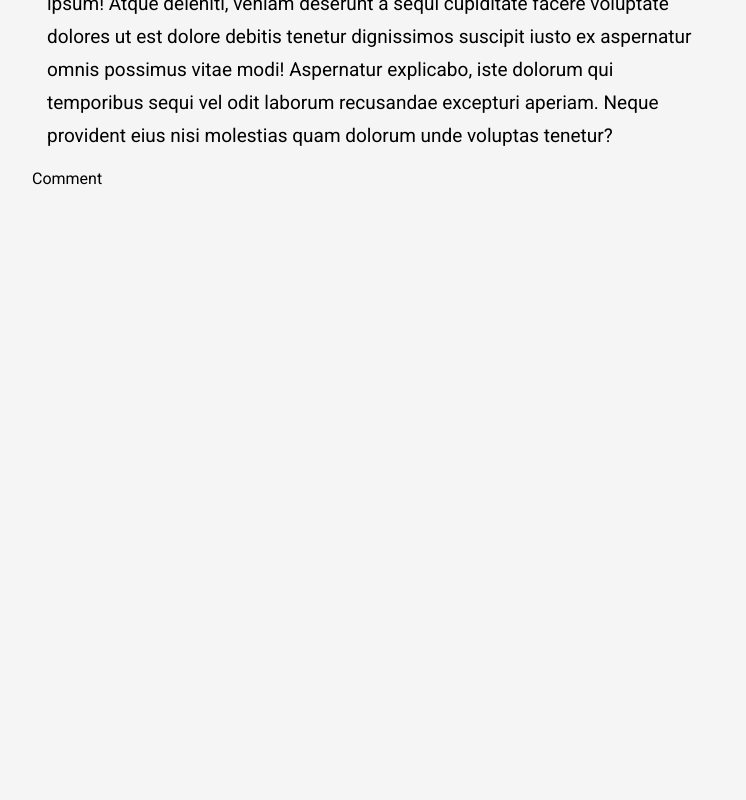
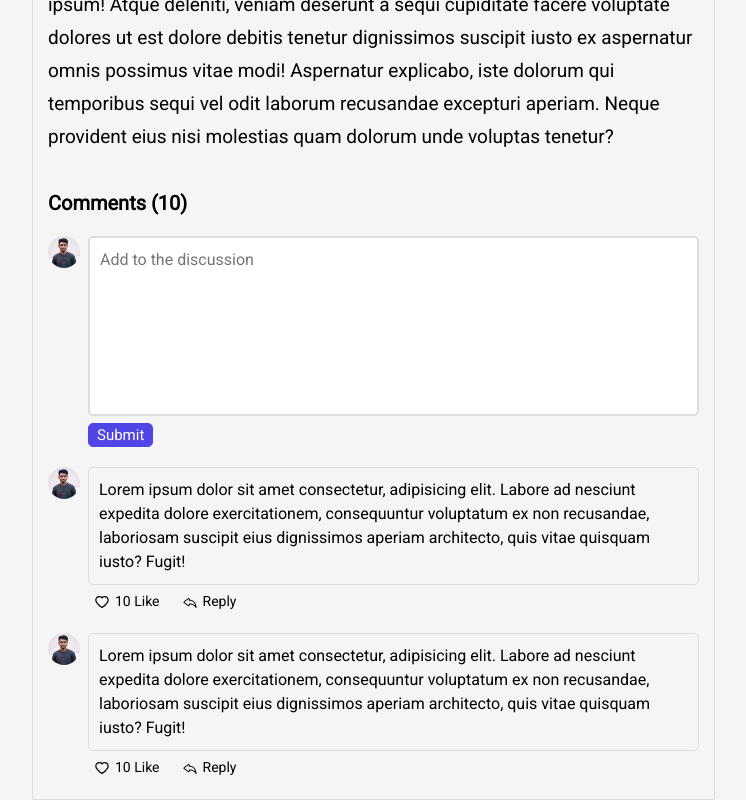
Before and after one commit to fahim-muntasir/dev-blogpost, a Next.js app: page /posts/post in a window 1280 px wide. Shown: the part 815-1615 px from the top of the page, without its empty margins (158-904 px from the left). Before the commit the page ends 1006 px from the top, so only its background shows below. Built offline with nearby package versions, Linux system fonts and the light colour scheme.

Commit message:
blog comment section complite

```diff
--- a/components/navBar/Navbar.js
+++ b/components/navBar/Navbar.js
@@ -78,7 +78,7 @@ export default function Navbar() {
                         <SearchIcon_M>
                             <BsSearch />
                         </SearchIcon_M>
-                        <Button>Create Post</Button>
+                        <Button outline>Create Post</Button>
                         <ProfileImg>
                             <Image
                                 ref={profileImgRef}
--- /dev/null
+++ b/components/postComments/CommentLists.js
@@ -0,0 +1,30 @@
+import Image from "next/image";
+import Button from "../ui/Button.styled";
+import Textarea from "../ui/Textarea";
+import {
+    CommentBox,
+    CommentListHeader,
+    CommentListMain,
+} from "./Comments.styled";
+import SingleComment from "./SingleComment";
+
+export default function CommentLists() {
+    return (
+        <CommentListMain>
+            <CommentListHeader>
+                <h2>Comments (10)</h2>
+            </CommentListHeader>
+
+            <CommentBox>
+                <Image src="/mypic.jpeg" alt="mypic" width={32} height={32} />
+                <div>
+                    <Textarea placeholder="Add to the discussion" />
+                    <Button>Submit</Button>
+                </div>
+            </CommentBox>
+
+            <SingleComment />
+            <SingleComment />
+        </CommentListMain>
+    );
+}
--- /dev/null
+++ b/components/postComments/Comments.styled.js
@@ -0,0 +1,59 @@
+import styled from "styled-components";
+
+export const CommentMain = styled.div`
+    display: flex;
+    gap: 8px;
+    img {
+        border-radius: 100%;
+    }
+    margin-bottom: 20px;
+`;
+
+export const CommentContent = styled.div``;
+
+export const CommentAction = styled.div`
+    display: flex;
+    gap: 10px;
+    button {
+        display: flex;
+        border: none;
+        align-items: center;
+        gap: 5px;
+        cursor: pointer;
+        background-color: transparent;
+        border-radius: 5px;
+        &:hover {
+            background-color: ${(props) => props.theme.colors.secondary_hover};
+        }
+
+        span {
+            font-size: 14px;
+            font-weight: 200;
+        }
+    }
+`;
+
+export const CommentText = styled.div`
+    border: 1px solid #ddd;
+    padding: 10px;
+    border-radius: 5px;
+    margin-bottom: 5px;
+`;
+
+export const CommentListHeader = styled.div`
+    margin-bottom: 18px;
+    h2 {
+        font-size: 20px;
+    }
+`;
+
+export const CommentListMain = styled.div`
+    padding: 0 15px;
+    margin-top: 20px;
+`;
+
+export const CommentBox = styled(CommentMain)`
+    div {
+        width: 100%;
+    }
+`;
--- /dev/null
+++ b/components/postComments/SingleComment.js
@@ -0,0 +1,38 @@
+import Image from "next/image";
+import { AiOutlineHeart } from "react-icons/ai";
+import { BsReply } from "react-icons/bs";
+import {
+    CommentAction,
+    CommentContent,
+    CommentMain,
+    CommentText,
+} from "./Comments.styled";
+
+export default function SingleComment() {
+    return (
+        <CommentMain>
+            <Image src="/mypic.jpeg" alt="mypic" width={32} height={32} />
+            <CommentContent>
+                <CommentText>
+                    <p>
+                        Lorem ipsum dolor sit amet consectetur, adipisicing
+                        elit. Labore ad nesciunt expedita dolore exercitationem,
+                        consequuntur voluptatum ex non recusandae, laboriosam
+                        suscipit eius dignissimos aperiam architecto, quis vitae
+                        quisquam iusto? Fugit!
+                    </p>
+                </CommentText>
+                <CommentAction>
+                    <button>
+                        <AiOutlineHeart />
+                        <span>10 Like</span>
+                    </button>
+                    <button>
+                        <BsReply />
+                        <span>Reply</span>
+                    </button>
+                </CommentAction>
+            </CommentContent>
+        </CommentMain>
+    );
+}
--- a/components/styles/Post.styled.js
+++ b/components/styles/Post.styled.js
@@ -14,6 +14,8 @@ export const PostContainer = styled.div`
 
 export const PostMain = styled.div`
     margin-top: 20px;
+    border: 1px solid #ddd;
+    border-radius: 5px 5px 0px 0px;
 `;
 
 export const PostContent = styled.div`
@@ -101,8 +103,6 @@ export const PostDescription = styled.div`
     }
 `;
 
-export const CommentSection = styled.div``;
-
 export const PostAuthorInfo = styled.div`
     @media (max-width: 1000px) {
         display: none;
--- a/components/ui/Button.styled.js
+++ b/components/ui/Button.styled.js
@@ -2,18 +2,21 @@ import styled from "styled-components";
 
 const Button = styled.button`
     border: 1px solid ${(props) => props.theme.colors.primary};
-    background-color: transparent;
+    background-color: ${(props) =>
+        props.outline ? "transparent" : props.theme.colors.primary};
     border-radius: 5px;
-    color: ${(props) => props.theme.colors.primary};
+    color: ${(props) =>
+        props.outline
+            ? props.theme.colors.primary
+            : props.theme.colors.secondary};
     cursor: pointer;
     font-size: 15px;
     padding: 0 8px;
-    display: flex;
     align-items: center;
     &:hover {
         background-color: ${(props) => props.theme.colors.primary};
         color: ${(props) => props.theme.colors.secondary};
-        text-decoration: underline;
+        text-decoration: ${(props) => props.outline && "underline"};
     }
 `;
 
--- /dev/null
+++ b/components/ui/Textarea.js
@@ -0,0 +1,16 @@
+import styled from "styled-components";
+
+const Textarea = styled.textarea`
+    border: 2px solid #ddd;
+    border-radius: 5px;
+    width: 100%;
+    outline: none;
+    padding: 10px;
+    resize: none;
+    height: 180px;
+    &:focus {
+        border: 2px solid ${(props) => props.theme.colors.primary};
+    }
+`;
+
+export default Textarea;
--- a/pages/_app.js
+++ b/pages/_app.js
@@ -12,6 +12,7 @@ const theme = {
         primary: "#4f46e5",
         secondary: "white",
         primary_hover: "#6366f133",
+        secondary_hover: "#dddddd8f",
         text_gray: "#4b5563",
         bodyColor: "#F5F5F5",
         dark: "#000000",
--- a/pages/posts/post.js
+++ b/pages/posts/post.js
@@ -1,4 +1,5 @@
 import Layout from "@/components/Layout";
+import CommentLists from "@/components/postComments/CommentLists";
 import {
     PostAdminImg,
     PostAuthor,
@@ -8,7 +9,6 @@ import {
     Tags,
 } from "@/components/singlePost/SinglePost.styled";
 import {
-    CommentSection,
     PostAction,
     PostActionContainer,
     PostAuthorInfo,
@@ -97,7 +97,8 @@ export default function post() {
                             </p>
                         </PostDescription>
                     </PostContent>
-                    <CommentSection>Comment</CommentSection>
+                    {/* comment section  */}
+                    <CommentLists />
                 </PostMain>
                 <PostAuthorInfo>{/* TODO work */}</PostAuthorInfo>
             </PostContainer>
```
